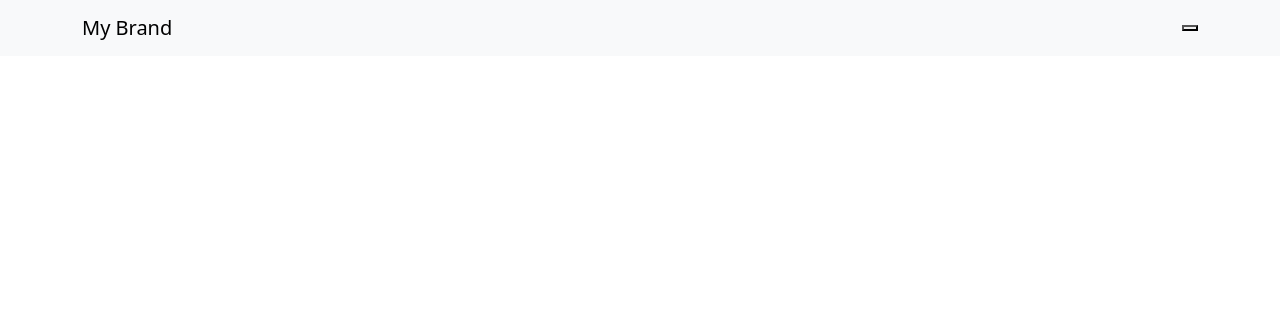
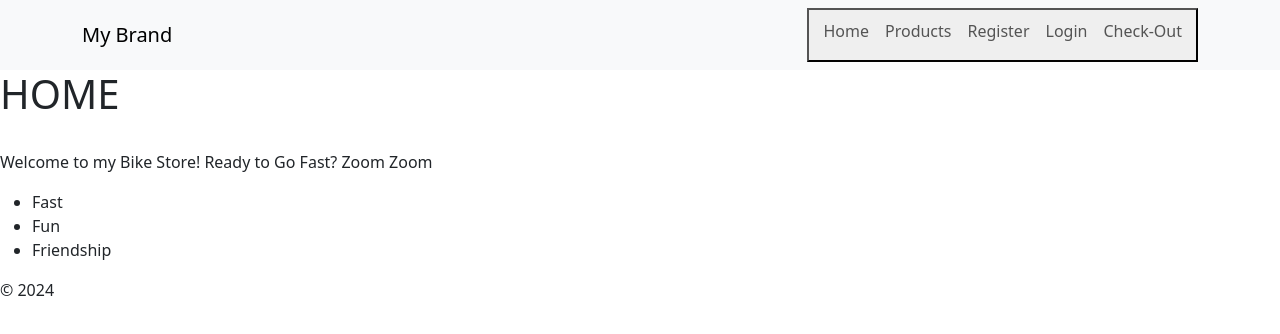
Before and after one commit to scooternm/Capstone-2.0, a plain HTML site: page index.html in a window 1280 px wide. Drawn offline with nearby package versions, Linux system fonts and the light colour scheme.

Commit message:
WIP 2 Register

```diff
--- a/index.html
+++ b/index.html
@@ -19,12 +19,45 @@
                 aria-expanded="false" aria-label="Toggle navigation">
                 <span class="navbar-toggler-icon"></span>
             <button>
-                <div></div>
+                <div class="collapse navbar-collapse" id="navbarSupportedContent">
+                    <ul class="navbar-nav me-auto mb-2 mb-lg"-0>
+                        <li class="nav-item">
+                            <a class="nav-link" href="index.html">Home</a>
+                        </li>
+                        <li class="nav-item">
+                            <a class="nav-link" href="products.html">Products</a>
+                        </li>
+                        <li class="nav-item">
+                            <a class="nav-link" href="register.html">Register</a>
+                        </li>
+                        <li class="nav-item">
+                            <a class="nav-link" href="login.html">Login</a>
+                        </li>
+                        <li class="nav-item">
+                            <a class="nav-link" href="checkout.html">Check-Out</a>
+                        </li>
+                    </ul>
+                </div>
             </button>
             </div>
         </nav>
 
     </header>
+    <main>
+        <h1>HOME</h1>
+        <img src="" alt="">
+        <p>
+            Welcome to my Bike Store! Ready to Go Fast? Zoom Zoom
+        </p>
+        <ul>
+            <li> Fast</li>
+            <li>Fun</li>
+            <li>Friendship</li>
+        </ul>
+    </main>
+    <footer>
+        &copy; 2024
+    </footer>
 
 </body>
 </html>
```
Also changed, not shown: register.html (added, +49 -0 lines).
